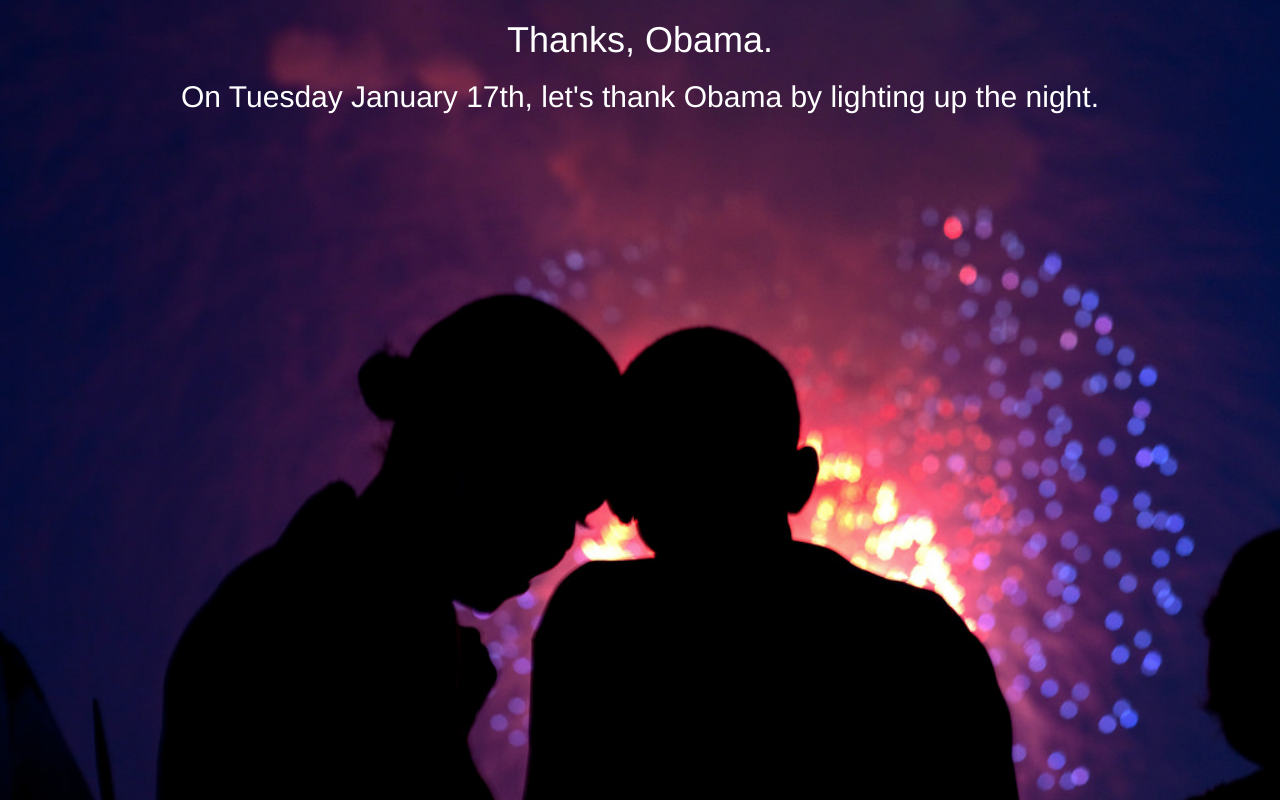
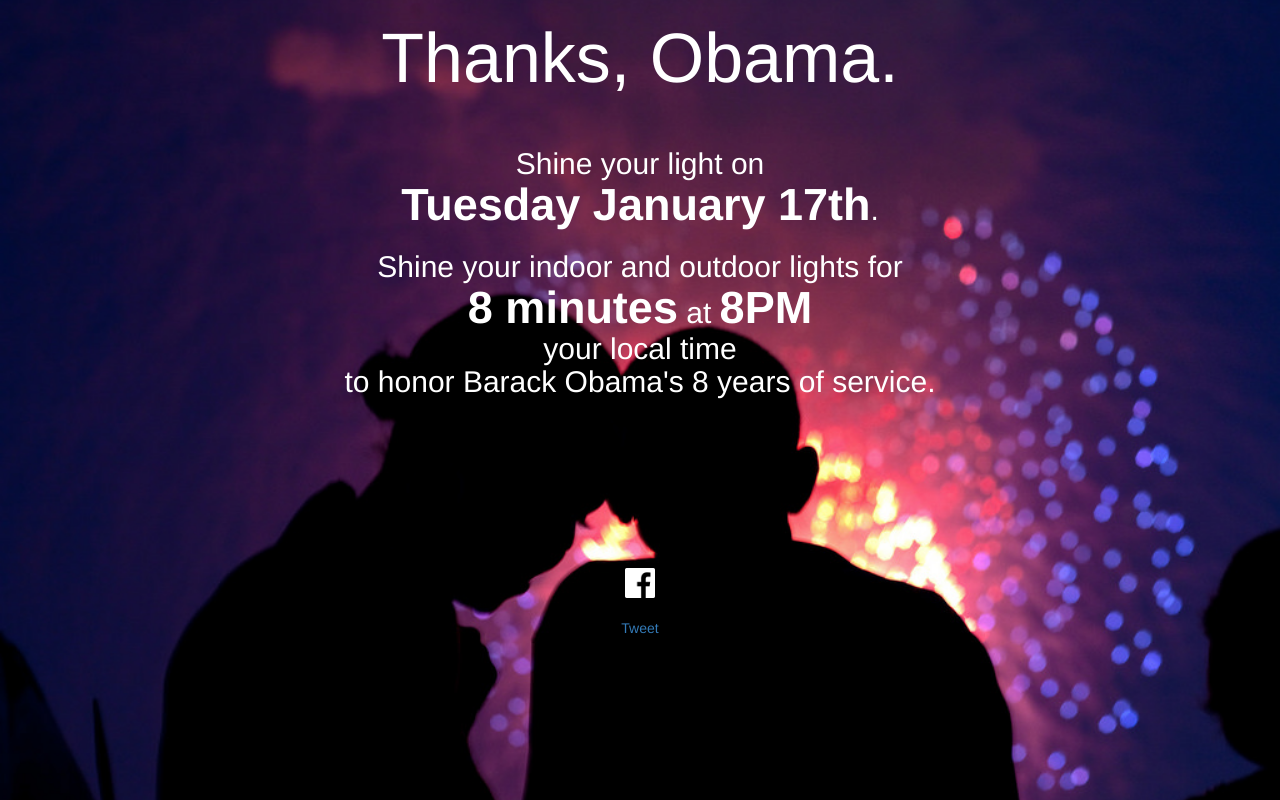
Before and after one commit to rasmi/letsthankobama, a plain HTML site: page index.html in a window 1280 px wide. Drawn offline with nearby package versions, Linux system fonts and the light colour scheme.

Commit message:
Added social logos and text.

```diff
--- a/index.html
+++ b/index.html
@@ -18,13 +18,32 @@
             background-color: transparent !important;
             color: white !important;
         }
+        .big-text {
+            font-size: 150%;
+        }
+        .title-big {
+            font-size: 500%;
+        }
+        .fblogo {
+            height: 30px !important;
+            width: auto;
+        }
     </style>
 
     <link rel='stylesheet' href='https://maxcdn.bootstrapcdn.com/bootstrap/3.3.7/css/bootstrap.min.css'>
 
   </head>
   <body>
-    <h1 class='text-center'>Thanks, Obama.</h1>
-    <h2 class='text-center'>On Tuesday January 17th, let's thank Obama by lighting up the night.</h2>
+    <h1 class='title-big text-center'>Thanks, Obama.</h1>
+    <br />
+    <h2 class='text-center'>Shine your light on <br /><b class='big-text'>Tuesday January 17th</b>.</h2>
+    <h2 class='text-center'>Shine your indoor and outdoor lights for <br /> <b class='big-text'>8 minutes</b> at <b class='big-text'>8PM</b> <br />your local time <br /> to honor Barack Obama's 8 years of service.</h2>
+    <br /><br /><br /><br /><br /><br /><br /><br />
+    <div class='text-center'>
+    <a href='https://www.facebook.com/events/1632060230442792/' target='_blank' title='RSVP on Facebook'><img class='fblogo' src='fblogo_white.png'></a>
+    <br /> <br />
+    <a  href='https://twitter.com/share' class='twitter-share-button' data-size='large' data-text='Do something positive! Shine your light at 8PM on January 17th to thank Barack Obama.' data-url='http://letsthankobama.com' data-hashtags='ThanksObama' data-show-count='false'>Tweet</a><script async src='//platform.twitter.com/widgets.js' charset='utf-8'></script>
+    </div>
+
   </body>
 </html>
```
Also changed, not shown: fblogo_blue.png (added), fblogo_white.png (added).
